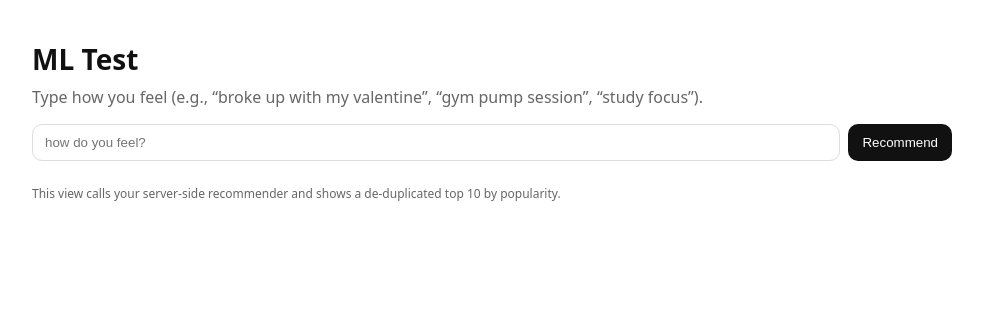
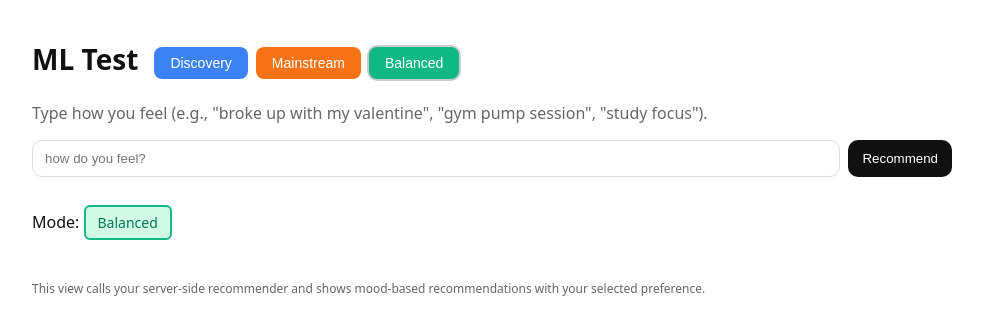
Before and after one commit to YagizBasaran/ai-dj, a Flask app: page /ml-test in a window 1280 px wide. Shown: the top 335 px of the page, without its empty margins (148-1131 px from the left). Run offline with Flask 3, Linux system fonts and the light colour scheme; some libraries are stand-ins or nearby versions.

Commit message:
feature: Recommendation algorithm created (extended)

```diff
--- a/app.py
+++ b/app.py
@@ -180,16 +180,23 @@ def ml_test():
     prompt = ""
     detected_mood = None
     recs = []
+    preference = "balanced"  # default
+
     if request.method == "POST":
         prompt = request.form.get("prompt", "")
+        preference = request.form.get("preference", "balanced")
         detected_mood = mood_from_prompt(prompt)
-        recs = recommend_by_mood(detected_mood, top_k=10)
+
+        # Use the new function with preference
+        from ml_core import recommend_by_mood_with_preference
+        recs = recommend_by_mood_with_preference(detected_mood, preference, top_k=10)
 
     return render_template(
         "ml_test.html",
         prompt=prompt,
         detected_mood=detected_mood,
-        recs=recs
+        recs=recs,
+        preference=preference
     )
 
 
--- a/ml_core.py
+++ b/ml_core.py
@@ -170,7 +170,7 @@ def rank_candidates_with_rf(candidates: pd.DataFrame, target_mood: str, top_k: i
     df = _diversify_by_artist(df, artist_col="track_artist", top_k=top_k, per_artist_cap=2)
     return df.head(top_k)
 
-
+#CLASSIC FIRST VERSION
 def recommend_by_mood(mood: str, top_k: int = 20):
     if _tracks_df is None or len(_tracks_df) == 0:
         return []
@@ -189,6 +189,50 @@ def recommend_by_mood(mood: str, top_k: int = 20):
     return ranked[cols].to_dict(orient="records")
 
 
+#Experimental new one 7/3 ratio
+def recommend_by_mood_with_preference(mood: str, preference: str = "balanced", top_k: int = 10):
+    """
+    Recommend songs with Discovery/Classic preference
+    preference: "discovery", "mainstream", or "balanced"
+    """
+    if _tracks_df is None or len(_tracks_df) == 0:
+        return []
+
+    # Get a larger pool for better selection
+    pool = _tracks_df
+    ranked = rank_candidates_with_rf(pool, target_mood=mood, top_k=50)  # Get more candidates
+
+    if len(ranked) == 0:
+        return []
+
+    # Define popularity threshold (you can adjust this)
+    popularity_threshold = ranked["track_popularity"].median()
+
+    # Split into popular and non-popular
+    popular_songs = ranked[ranked["track_popularity"] >= popularity_threshold]
+    non_popular_songs = ranked[ranked["track_popularity"] < popularity_threshold]
+
+    # Shuffle for randomness
+    popular_songs = popular_songs.sample(frac=1, random_state=None).reset_index(drop=True)
+    non_popular_songs = non_popular_songs.sample(frac=1, random_state=None).reset_index(drop=True)
+
+    # Apply preference logic
+    if preference == "discovery":
+        # 7 non-popular + 3 popular
+        selected = []
+        selected.extend(non_popular_songs.head(7).to_dict(orient="records"))
+        selected.extend(popular_songs.head(3).to_dict(orient="records"))
+    elif preference == "mainstream":
+        # 7 popular + 3 non-popular
+        selected = []
+        selected.extend(popular_songs.head(7).to_dict(orient="records"))
+        selected.extend(non_popular_songs.head(3).to_dict(orient="records"))
+    else:  # balanced
+        # Original behavior
+        selected = ranked.head(top_k).to_dict(orient="records")
+
+    # Return only the requested number
+    return selected[:top_k]
 
 # print(">>> ARTIFACTS DIR:", _ARTIFACTS_DIR)
 # print(">>> MODEL PATH EXISTS:", (Path(_ARTIFACTS_DIR) / "model.pkl").exists())
--- a/templates/ml_test.html
+++ b/templates/ml_test.html
@@ -8,13 +8,42 @@
       :root { --fg:#111; --muted:#666; --border:#eee; --bg:#fff; }
       html, body { background: var(--bg); color: var(--fg); font-family: system-ui,-apple-system,Segoe UI,Roboto,Inter,Arial,sans-serif; }
       .wrap { max-width: 920px; margin: 40px auto; padding: 0 16px; }
-      h1 { margin: 0 0 8px; font-size: 28px; }
+      h1 { margin: 0 0 8px; font-size: 28px; display: inline-block; }
       .hint { color: var(--muted); margin-bottom: 16px; }
+      .header-section { display: flex; align-items: center; gap: 16px; margin-bottom: 16px; }
+      .mode-buttons { display: flex; gap: 8px; }
+      .mode-button {
+        padding: 8px 16px;
+        border: 0;
+        border-radius: 8px;
+        cursor: pointer;
+        font-size: 14px;
+        font-weight: 500;
+        text-decoration: none;
+        transition: opacity 0.2s;
+      }
+      .mode-button:hover { opacity: 0.8; }
+      .mode-button.discovery { background: #3b82f6; color: white; }
+      .mode-button.mainstream { background: #f97316; color: white; }
+      .mode-button.balanced { background: #10b981; color: white; }
+      .mode-button.active { box-shadow: 0 0 0 2px rgba(0,0,0,0.2); }
       form { display: flex; gap: 8px; margin: 16px 0 24px; }
       input[type="text"] { flex:1; padding: 10px 12px; border:1px solid #ddd; border-radius:10px; outline:none; }
       button { padding: 10px 14px; border:0; border-radius:10px; background:#111; color:#fff; cursor:pointer; }
       button:hover { opacity: .92; }
       .pill { display:inline-block; padding:4px 10px; border-radius:999px; background:#f1f1f1; font-size:12px; margin: 4px 0 16px; }
+      .mode-pill {
+        display: inline-block;
+        padding: 6px 12px;
+        border-radius: 6px;
+        font-size: 14px;
+        font-weight: 500;
+        margin: 4px 0 16px;
+        border: 2px solid;
+      }
+      .mode-pill.discovery { background: #dbeafe; color: #1e40af; border-color: #3b82f6; }
+      .mode-pill.mainstream { background: #fed7aa; color: #c2410c; border-color: #f97316; }
+      .mode-pill.balanced { background: #d1fae5; color: #047857; border-color: #10b981; }
       table { width: 100%; border-collapse: collapse; }
       th, td { padding: 10px; border-bottom: 1px solid var(--border); text-align: left; }
       th { background:#fafafa; }
@@ -24,16 +53,38 @@
   </head>
   <body>
     <div class="wrap">
-      <h1>ML Test</h1>
-      <div class="hint">Type how you feel (e.g., “broke up with my valentine”, “gym pump session”, “study focus”).</div>
+      <div class="header-section">
+        <h1>ML Test</h1>
+        <div class="mode-buttons">
+          <button type="button" class="mode-button discovery {% if preference == 'discovery' %}active{% endif %}"
+                  onclick="setPreference('discovery')">
+            Discovery
+          </button>
+          <button type="button" class="mode-button mainstream {% if preference == 'mainstream' %}active{% endif %}"
+                  onclick="setPreference('mainstream')">
+            Mainstream
+          </button>
+          <button type="button" class="mode-button balanced {% if preference == 'balanced' %}active{% endif %}"
+                  onclick="setPreference('balanced')">
+            Balanced
+          </button>
+        </div>
+      </div>
 
-      <form method="POST" action="/ml-test">
+      <div class="hint">Type how you feel (e.g., "broke up with my valentine", "gym pump session", "study focus").</div>
+
+      <form method="POST" action="/ml-test" id="recommendForm">
+        <input type="hidden" name="preference" id="preferenceInput" value="{{ preference or 'discovery' }}" />
         <input type="text" name="prompt" placeholder="how do you feel?" value="{{ prompt|e }}" />
         <button type="submit">Recommend</button>
       </form>
 
       {% if detected_mood %}
         <div>Detected mood: <span class="pill">{{ detected_mood }}</span></div>
+      {% endif %}
+
+      {% if preference %}
+        <div>Mode: <span class="mode-pill {{ preference }}">{{ preference|title }}</span></div>
       {% endif %}
 
       {% if recs and recs|length > 0 %}
@@ -67,7 +118,25 @@
         <div class="empty">No results for this mood — try another prompt.</div>
       {% endif %}
 
-      <div class="footer">This view calls your server-side recommender and shows a de-duplicated top 10 by popularity.</div>
+      <div class="footer">This view calls your server-side recommender and shows mood-based recommendations with your selected preference.</div>
     </div>
+
+    <script>
+      function setPreference(pref) {
+        document.getElementById('preferenceInput').value = pref;
+
+        // Update button states
+        document.querySelectorAll('.mode-button').forEach(btn => {
+          btn.classList.remove('active');
+        });
+        document.querySelector('.mode-button.' + pref).classList.add('active');
+
+        // Auto-submit if there's a prompt
+        const promptInput = document.querySelector('input[name="prompt"]');
+        if (promptInput.value.trim()) {
+          document.getElementById('recommendForm').submit();
+        }
+      }
+    </script>
   </body>
 </html>
```
